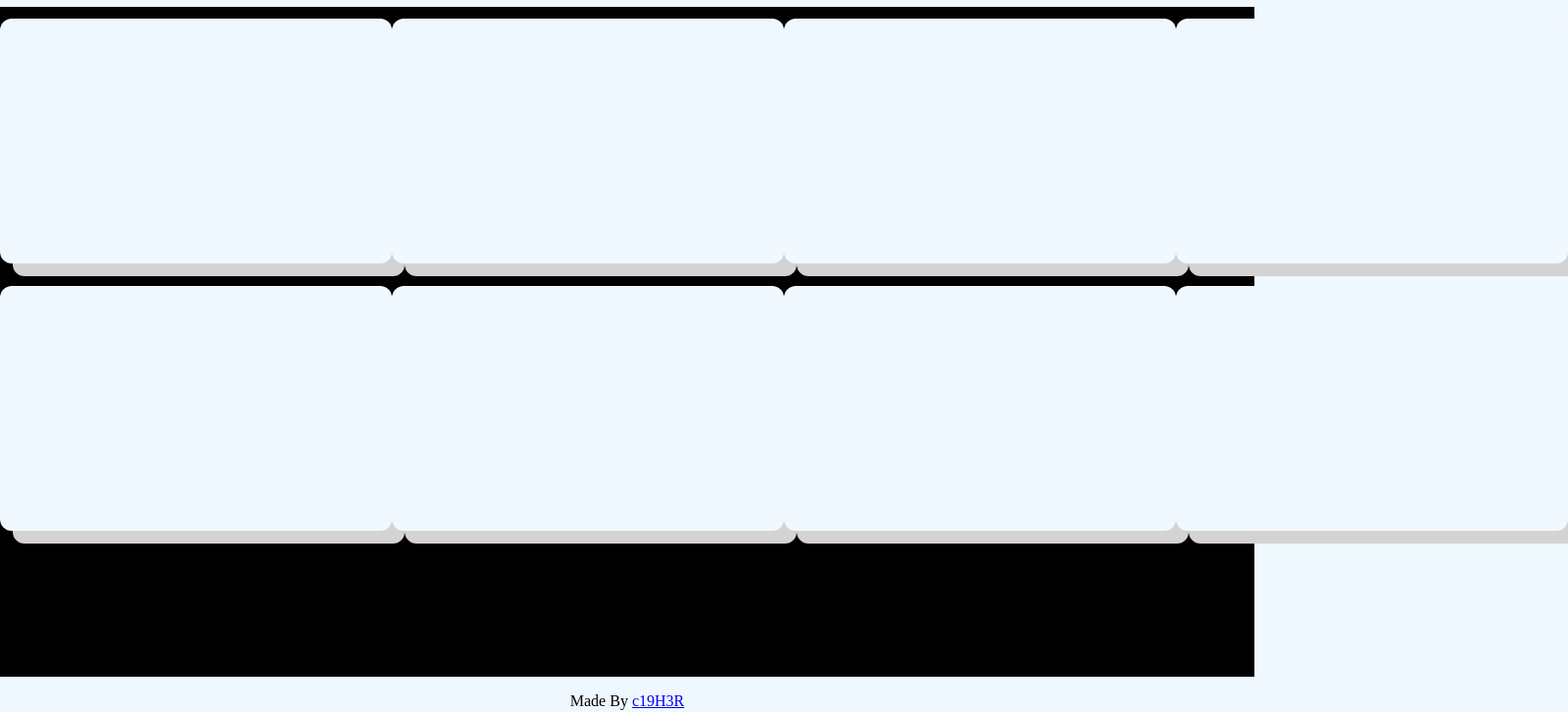
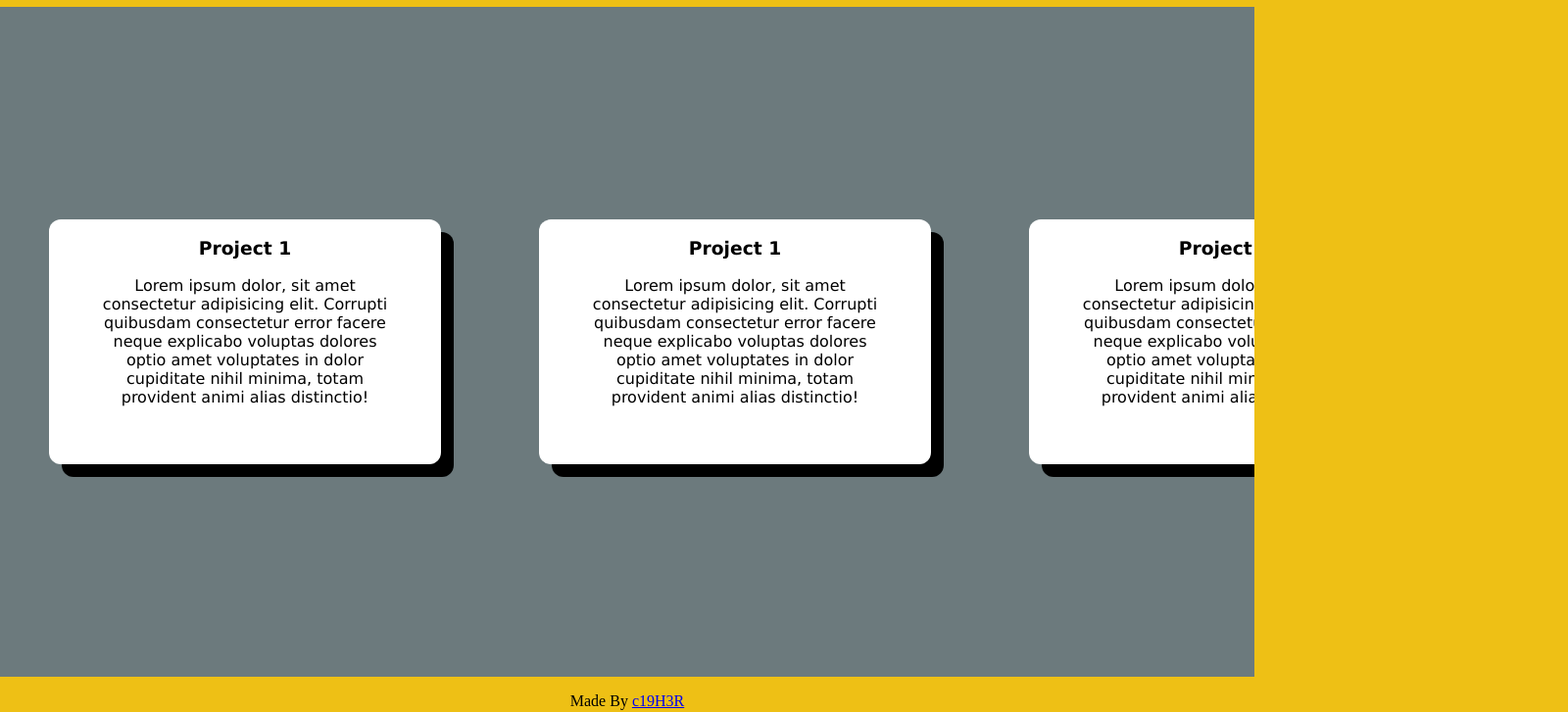
Before and after one commit to C19H3R/todo-nodejs, a website built with webpack: page pre-build-html/test.html in a window 1280 px wide. Shown: the part 73-800 px from the top of the page at 98% size, 1600 px wide, since content can reach past the window. Built offline with nearby package versions, Linux system fonts and the light colour scheme.

Commit message:
modified html

```diff
--- a/pre-build-html/style.css
+++ b/pre-build-html/style.css
@@ -1,39 +1,69 @@
-body{
+body {
   margin: 0;
-    background-color: aliceblue;
+  background-color: #eec015;
   width: 100%;
   height: 90vh;
 }
-header{
+header {
   text-align: center;
 }
-main{
+main {
   height: 95%;
-    width: 100%;
-    background: black;
-
+  overflow-x: auto;
+  background: #6c7a7d;
 }
-footer{
+footer {
   text-align: center;
 }
 
-
-.test{
+.test {
   width: 400px;
   height: 250px;
+  margin: 50px;
   border-radius: 12px;
-    box-shadow: 13px 13px 0px #D3D3D3;
-    background-color: aliceblue;
+  box-shadow: 13px 13px 0px #000000;
+  background-color: #ffffff;
   font-family: Verdana, Geneva, sans-serif;
   font-size: 12pt;
-    color: #6b6969;
+
   text-align: center;
 }
-.projects-flexbox{
-    height: 80%;
+.test p {
+  word-wrap: break-word;
+  width: 300px;
+  margin: 0 auto;
+  /* margin-top: 100px; */
+}
+
+.add-new-proj {
+  width: 400px;
+  height: 250px;
+  margin: 50px;
+  border-radius: 12px;
+  box-shadow: 13px 13px 0px #000000;
+  background-color: #ffffff;
+  display: flex;
+  justify-content: center;
+  align-content: center;
+}
+.test:hover {
+  background-color: aqua;
+  cursor: pointer;
+}
+.add-new-proj:hover {
+  background-color: rgb(180, 52, 52);
+  cursor: pointer;
+}
+.new-proj-form {
+  width: 400px;
+  height: 100%;
+}
+
+.projects-flexbox {
+  height: 100%;
   display: flex;
   flex-direction: column;
   flex-wrap: wrap;
   justify-content: space-around;
-    align-content: space-around;
+  align-content: flex-start;
 }
--- a/pre-build-html/test.html
+++ b/pre-build-html/test.html
@@ -1,12 +1,12 @@
 <!DOCTYPE html>
 <html lang="en">
   <head>
-    <meta charset="UTF-8">
-    <meta http-equiv="X-UA-Compatible" content="IE=edge">
-    <meta name="viewport" content="width=device-width, initial-scale=1.0">
+    <meta charset="UTF-8" />
+    <meta http-equiv="X-UA-Compatible" content="IE=edge" />
+    <meta name="viewport" content="width=device-width, initial-scale=1.0" />
     <title>Document</title>
-    <link rel="stylesheet" href="reset.css">
-    <link rel="stylesheet" href="style.css">
+    <link rel="stylesheet" href="reset.css" />
+    <link rel="stylesheet" href="style.css" />
   </head>
   <body>
     <header>
@@ -14,15 +14,46 @@
     </header>
     <main>
       <div class="projects-flexbox">
-            <div class="test"></div>
-            <div class="test"></div>
-            <div class="test"></div>
-            <div class="test"></div>
-            <div class="test"></div>
-            <div class="test"></div>
-            <div class="test"></div>
-            <div class="test"></div>
-
+        <div class="test">
+          <h3>Project 1</h3>
+          <p>
+            Lorem ipsum dolor, sit amet consectetur adipisicing elit. Corrupti
+            quibusdam consectetur error facere neque explicabo voluptas dolores
+            optio amet voluptates in dolor cupiditate nihil minima, totam
+            provident animi alias distinctio!
+          </p>
+        </div>
+        <div class="test">
+          <h3>Project 1</h3>
+          <p>
+            Lorem ipsum dolor, sit amet consectetur adipisicing elit. Corrupti
+            quibusdam consectetur error facere neque explicabo voluptas dolores
+            optio amet voluptates in dolor cupiditate nihil minima, totam
+            provident animi alias distinctio!
+          </p>
+        </div>
+        <div class="test">
+          <h3>Project 1</h3>
+          <p>
+            Lorem ipsum dolor, sit amet consectetur adipisicing elit. Corrupti
+            quibusdam consectetur error facere neque explicabo voluptas dolores
+            optio amet voluptates in dolor cupiditate nihil minima, totam
+            provident animi alias distinctio!
+          </p>
+        </div>
+        <div class="test">
+          <h3>Project 1</h3>
+          <p>
+            Lorem ipsum dolor, sit amet consectetur adipisicing elit. Corrupti
+            quibusdam consectetur error facere neque explicabo voluptas dolores
+            optio amet voluptates in dolor cupiditate nihil minima, totam
+            provident animi alias distinctio!
+          </p>
+        </div>
+        <div class="add-new-proj">
+          <img src="../assets/add_black_24dp.svg" />
+        </div>
+        <div class="new-proj-form"></div>
       </div>
     </main>
     <footer>
```
Also changed, not shown: assets/add_black_24dp.svg (added). Lines whose indentation alone changed are shown as unchanged.
